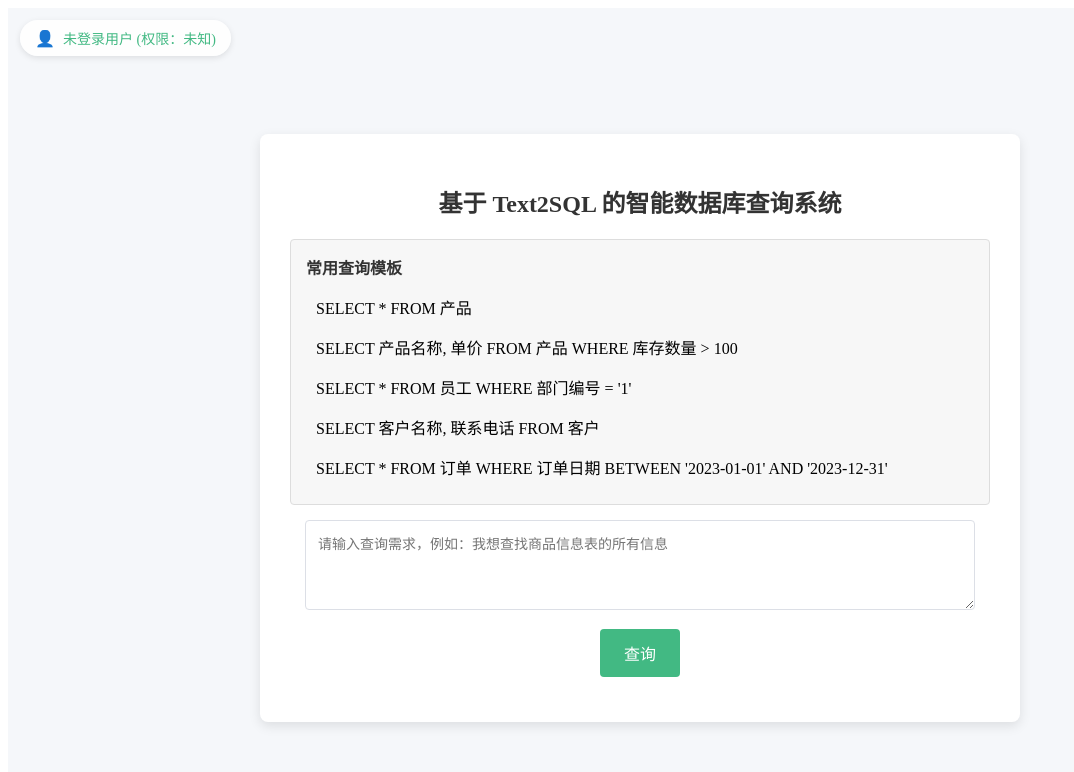
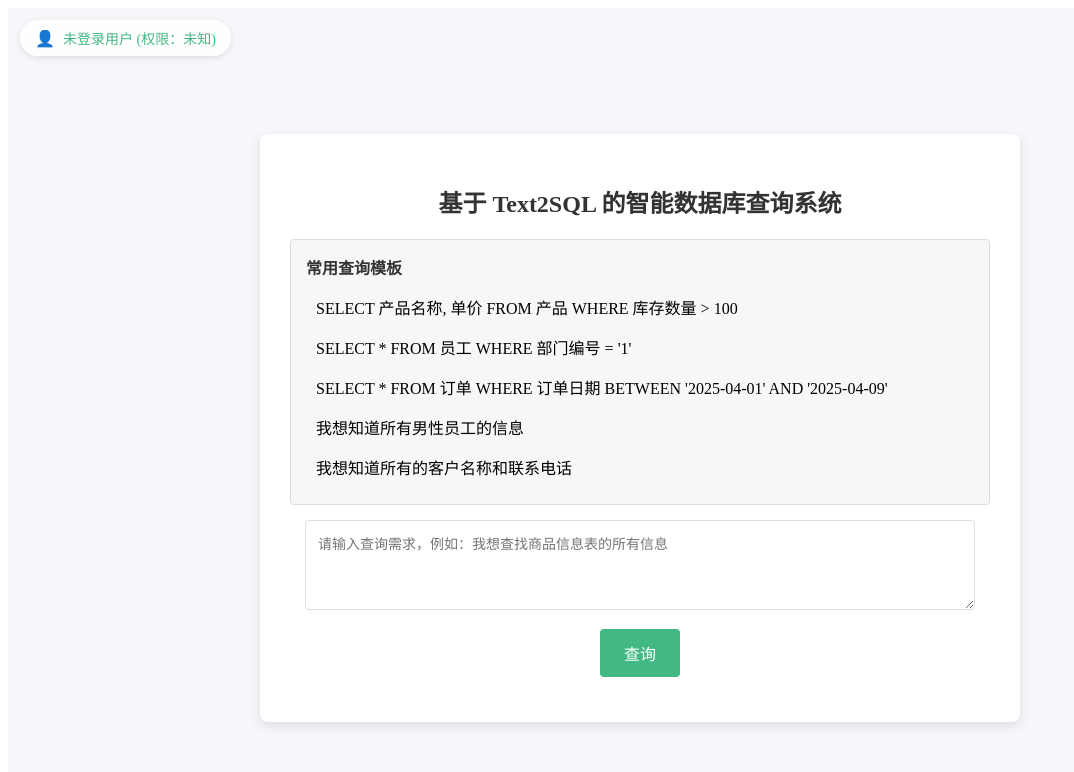
Before and after one commit to CyberZoe7/text2sql, a Vue app in the folder frontend/: page /query in a window 1280 px wide. Shown: the top 772 px of the page, without its empty margins (0-1074 px from the left). Built offline with nearby package versions, Linux system fonts and the light colour scheme.

Commit message:
提供常用查询模板

```diff
--- a/frontend/package.json
+++ b/frontend/package.json
@@ -8,6 +8,7 @@
   },
   "dependencies": {
     "axios": "^0.21.1",
+    "chart.js": "^4.4.9",
     "pinia": "^3.0.1",
     "vue": "^3.2.0",
     "vue-router": "^4.5.0",
--- a/frontend/src/components/QueryForm.vue
+++ b/frontend/src/components/QueryForm.vue
@@ -83,11 +83,11 @@ export default {
 
     // 常用查询模板示例数组（根据实际业务调整模板内容）
     const queryTemplates = ref([
-      "SELECT * FROM 产品",
       "SELECT 产品名称, 单价 FROM 产品 WHERE 库存数量 > 100",
       "SELECT * FROM 员工 WHERE 部门编号 = '1'",
-      "SELECT 客户名称, 联系电话 FROM 客户",
-      "SELECT * FROM 订单 WHERE 订单日期 BETWEEN '2023-01-01' AND '2023-12-31'"
+      "SELECT * FROM 订单 WHERE 订单日期 BETWEEN '2025-04-01' AND '2025-04-09'",
+      "我想知道所有男性员工的信息",
+      "我想知道所有的客户名称和联系电话",
     ]);
 
     // 点击常用模板时自动填充到查询输入框
```
Also changed, not shown: 1 other file (tests, documents, lock files or other folders).
